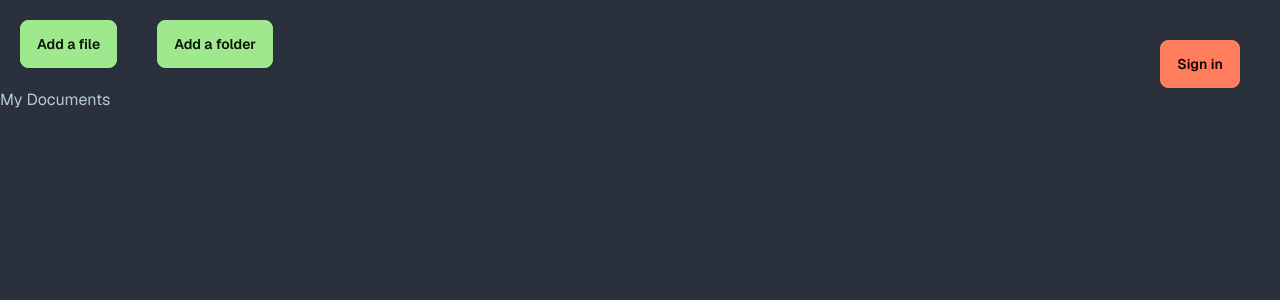
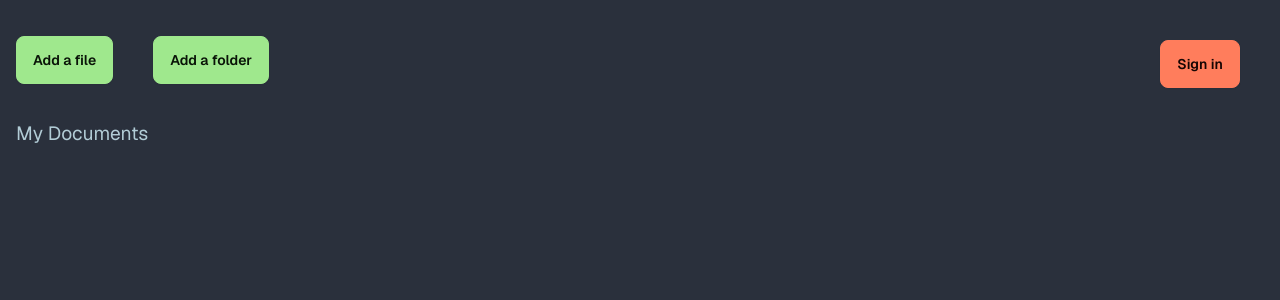
Before and after one commit to 88Hannah/google-drive-clone, a Next.js app: page / in a window 1280 px wide. Shown: the top 300 px of the page. Built offline with nearby package versions, Linux system fonts and the light colour scheme; no server answers; the database is empty.

Commit message:
Styling updates to breadcrumbs and buttons

```diff
--- a/src/components/Breadcrumb/index.tsx
+++ b/src/components/Breadcrumb/index.tsx
@@ -19,13 +19,16 @@ export default function Breadcrumb({folderId, folderName}) {
 
     const breadcrumbElement = currentBreadcrumb.map((crumb, index) => {
       if (index == 0) {
-        return <a key={crumb.folderId} href={`/folder?id=${crumb.folderId}&name=${crumb.folderName}`}>{crumb.folderName}</a>
+        return <a key={crumb.folderId} href={`/folder?id=${crumb.folderId}&name=${crumb.folderName}`} className={styles.breadcrumbLink}>{crumb.folderName}</a>
       }
       else {
-        return <a key={crumb.folderId} href={`/folder?id=${crumb.folderId}&name=${crumb.folderName}`}><FaAngleRight />{crumb.folderName}</a>
+        return <><FaAngleRight className={styles.breadcrumbArrow}/><a key={crumb.folderId} href={`/folder?id=${crumb.folderId}&name=${crumb.folderName}`} className={styles.breadcrumbLink}>{crumb.folderName}</a></>
       }
     })
 
-    return breadcrumbElement
-
+    return (
+        <div className={styles.breadcrumbContainer}>
+            {breadcrumbElement}
+        </div>
+    )
   }
--- a/src/components/Breadcrumb/styles.module.scss
+++ b/src/components/Breadcrumb/styles.module.scss
@@ -0,0 +1,20 @@
+.breadcrumbContainer {
+    padding-top: 1rem;
+    padding-bottom: 2rem;
+}
+
+.breadcrumbLink {
+    display: inline-block;
+    font-size: 1.2rem;
+}
+
+.breadcrumbLink:hover {
+    color: oklch(var(--p));
+}
+
+.breadcrumbArrow {
+    display: inline-block;
+    font-size: 1.2rem;
+    margin-left: 10px;
+    margin-right: 10px;
+}
--- a/src/components/UploadFiles/UploadFiles.module.scss
+++ b/src/components/UploadFiles/UploadFiles.module.scss
@@ -0,0 +1,3 @@
+.addFileButton {
+    margin-left: 0;
+}
--- a/src/components/UploadFiles/index.tsx
+++ b/src/components/UploadFiles/index.tsx
@@ -34,6 +34,7 @@ export default function UploadFiles() {
 
     const handleAddFileClick = () => {
         setAddFile(prevAddFile => !prevAddFile)
+        setAddFolder(false)
     }
 
     const handleFileChange = (event: React.FormEvent<HTMLInputElement>) => {
@@ -47,6 +48,8 @@ export default function UploadFiles() {
 
     const handleAddFolderClick = () => {
         setAddFolder(prevAddFolder => !prevAddFolder)
+        setAddFile(false)
+        setFolderName("")
     }
 
     const handleCreateFolder = () => {
@@ -61,7 +64,7 @@ export default function UploadFiles() {
         <div className={styles.uploadMain}>
             <Button
                 btnText="Add a file"
-                btnClass="btn-primary"
+                btnClass={`btn-primary ${styles.addFileButton}`}
                 onClick={handleAddFileClick}
             />
             {
@@ -75,7 +78,7 @@ export default function UploadFiles() {
             }
             <Button
                 btnText="Add a folder"
-                btnClass="btn-primary"
+                btnClass={`btn-primary ${styles.addFolderButton}`}
                 onClick={handleAddFolderClick}
             />
             {
@@ -90,7 +93,7 @@ export default function UploadFiles() {
                         className="input input-bordered input-secondary w-full max-w-xs" />
                     <Button
                         btnText="Create"
-                        btnClass="btn-secondary"
+                        btnClass={`btn-secondary ${styles.createFolderButton}`}
                         onClick={handleCreateFolder}
                     />
                 </>
--- a/src/styles/globals.css
+++ b/src/styles/globals.css
@@ -1,3 +1,7 @@
 @tailwind base;
 @tailwind components;
 @tailwind utilities;
+
+body {
+    padding: 1rem;
+}
```
